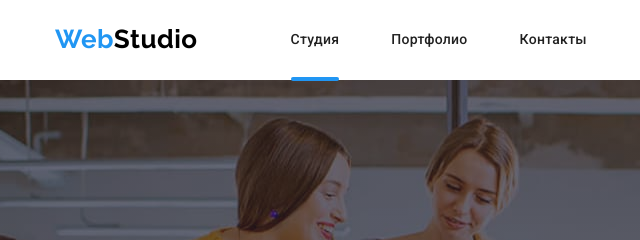
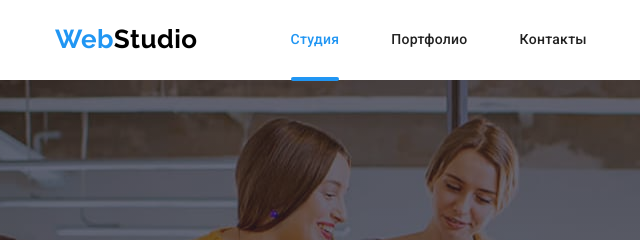
Before and after one commit to Olga-94/goit-markup-hw-08_, a plain HTML site: page index.html in a window 1280 px wide. Shown: the top 240 px of the page, 0-640 px from the left. Drawn offline with nearby package versions, Linux system fonts and the light colour scheme.

Commit message:
current done

```diff
--- a/sass/layout/_header.scss
+++ b/sass/layout/_header.scss
@@ -280,6 +280,10 @@ padding: 48px 40px;
 	}
 }
 
+.current {
+  color: $accent-color;
+}
+
 .site-nav {
 
   // align-items: center;
@@ -289,10 +293,6 @@ padding: 48px 40px;
 
 }
 
-.current {
-  // position: relative;
-  color: $accent-color;
-}
 
 .nav-list {
   // display: flex;
@@ -304,7 +304,9 @@ padding: 48px 40px;
     align-items: center;
   }
 
-
+  .current {
+    color: $accent-color;
+  }
 
   &-item:not(:first-child) {
     margin-left: 52px;
```
Also changed, not shown: css/main.css, css/main.min.css, 2 other files.
